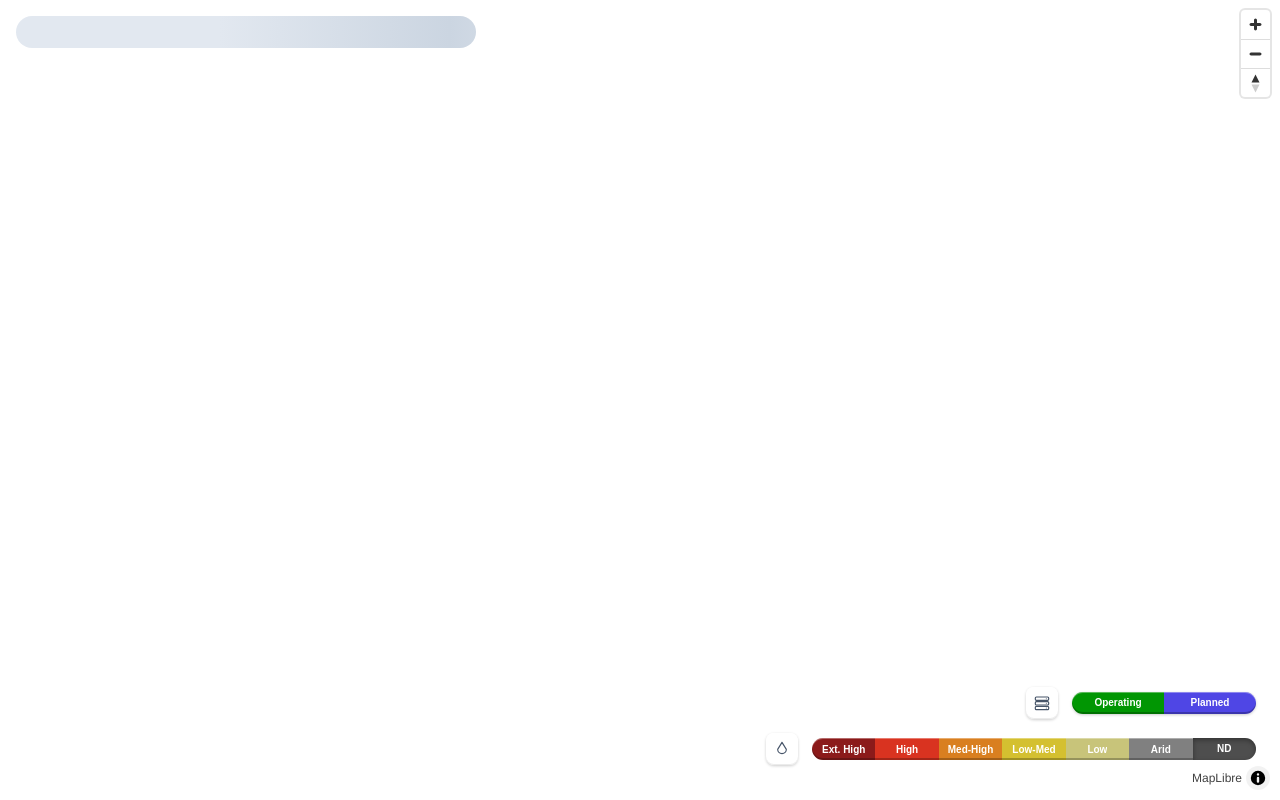
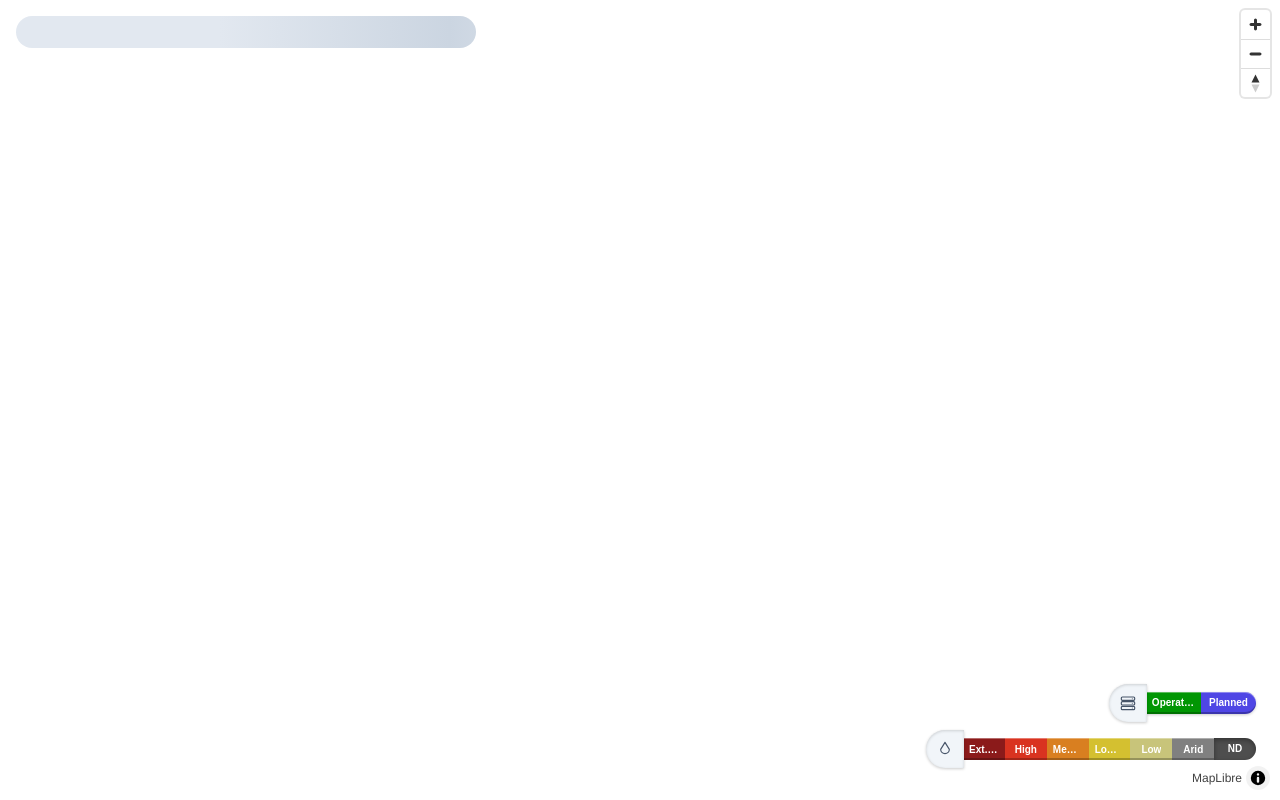
Before and after one commit to eddy8mame/moria, a Next.js app: page / in a window 1280 px wide. Built offline with nearby package versions, Linux system fonts and the light colour scheme; no server answers; what pmtiles would draw is missing.

Commit message:
wip: match style of chip row pills to icon badge

```diff
--- a/src/app/components/Map/MapLegend.tsx
+++ b/src/app/components/Map/MapLegend.tsx
@@ -149,20 +149,7 @@ function InfoIcon({ active }: { active: boolean }) {
     );
 }
 
-const BADGE_STYLE: React.CSSProperties = {
-    width: '32px',
-    height: '32px',
-    borderRadius: '8px',
-    background: 'rgba(255,255,255,0.96)',
-    boxShadow:
-        '0 1px 3px rgba(0,0,0,0.2), ' +
-        'inset 0 1px 0 rgba(255,255,255,0.9), ' +
-        'inset 0 -1px 0 rgba(0,0,0,0.08)',
-    display: 'flex',
-    alignItems: 'center',
-    justifyContent: 'center',
-    flexShrink: 0,
-};
+const PILL_SHADOW = '0 1px 3px rgba(0,0,0,0.2), inset 0 1px 3px rgba(0,0,0,0.15)';
 
 function ServerIcon() {
     return (
@@ -182,6 +169,52 @@ function DropIcon() {
         <svg width="16" height="16" viewBox="0 0 24 24" fill="none" stroke="#475569" strokeWidth="1.75" strokeLinecap="round" strokeLinejoin="round">
             <path d="M12 2L5.5 12.5a6.5 6.5 0 1013 0L12 2z" />
         </svg>
+    );
+}
+
+function LegendRow({
+    icon,
+    expanded,
+    onToggle,
+    children,
+}: {
+    icon: React.ReactNode;
+    expanded: boolean;
+    onToggle: () => void;
+    children: React.ReactNode;
+}) {
+    const [badgeHovered, setBadgeHovered] = useState(false);
+    return (
+        <div style={{ display: 'flex', alignItems: 'center' }}>
+            <button
+                onClick={onToggle}
+                onMouseEnter={() => setBadgeHovered(true)}
+                onMouseLeave={() => setBadgeHovered(false)}
+                style={{
+                    width: '38px',
+                    height: '38px',
+                    padding: 0,
+                    flexShrink: 0,
+                    background: badgeHovered ? '#e2e8f0' : '#f1f5f9',
+                    border: 'none',
+                    borderRadius: expanded ? '20px 0 0 20px' : '20px',
+                    cursor: 'pointer',
+                    display: 'flex',
+                    alignItems: 'center',
+                    justifyContent: 'center',
+                    boxShadow: PILL_SHADOW,
+                    transition: 'background 0.15s, border-radius 0.2s',
+                    zIndex: 1,
+                }}
+            >
+                {icon}
+            </button>
+            {expanded && (
+                <div style={{ marginLeft: '-1px' }}>
+                    {children}
+                </div>
+            )}
+        </div>
     );
 }
 
@@ -325,6 +358,7 @@ function ChipRow<T extends string | number>({
     items,
     selected,
     onSelect,
+    attached,
 }: {
     items: {
         label: string;
@@ -337,15 +371,15 @@ function ChipRow<T extends string | number>({
     }[];
     selected: T | null;
     onSelect: (value: T | null) => void;
+    attached?: boolean;
 }) {
     return (
         <div
             style={{
                 display: 'flex',
                 width: '100%',
-                borderRadius: '20px',
-                boxShadow:
-                    '0 1px 3px rgba(0,0,0,0.2), inset 0 1px 3px rgba(0,0,0,0.15)',
+                borderRadius: attached ? '0 20px 20px 0' : '20px',
+                boxShadow: PILL_SHADOW,
             }}
         >
             {items.map((item, i) => {
@@ -361,7 +395,7 @@ function ChipRow<T extends string | number>({
                         active={isActive}
                         dimmed={selected !== null && !isActive}
                         clickable
-                        first={i === 0}
+                        first={!attached && i === 0}
                         last={i === items.length - 1}
                         onClick={() => onSelect(isActive ? null : item.value)}
                     />
@@ -375,18 +409,19 @@ function MultiChipRow({
     items,
     selected,
     onSelect,
+    attached,
 }: {
     items: typeof ALL_WATER_CHIPS;
     selected: number[];
     onSelect: (values: number[]) => void;
+    attached?: boolean;
 }) {
     return (
-        <div style={{ display: 'flex', borderRadius: '20px' }}>
+        <div style={{ display: 'flex', borderRadius: attached ? '0 20px 20px 0' : '20px' }}>
             {items.map((item, i) => {
                 const isActive =
                     !item.clickable || selected.includes(item.bwsCat);
                 const anySelected = selected.length > 0;
-                // Non-clickable chips are never dimmed; clickable ones dim when not active
                 const isDimmed =
                     item.clickable &&
                     anySelected &&
@@ -403,7 +438,7 @@ function MultiChipRow({
                         active={isActive}
                         dimmed={isDimmed}
                         clickable={item.clickable}
-                        first={i === 0}
+                        first={!attached && i === 0}
                         last={i === items.length - 1}
                         onClick={() => {
                             if (!item.clickable) return;
@@ -415,7 +450,6 @@ function MultiChipRow({
                             } else {
                                 next = [...selected, item.bwsCat];
                             }
-                            // All selectable categories chosen → revert to show-all
                             const allChosen = SELECTABLE_CATS.every((c) =>
                                 next.includes(c)
                             );
@@ -429,6 +463,9 @@ function MultiChipRow({
 }
 
 export default function MapLegend({ filters, setFilters }: MapLegendProps) {
+    const [dcExpanded, setDcExpanded] = useState(true);
+    const [waterExpanded, setWaterExpanded] = useState(true);
+
     return (
         <div
             style={{
@@ -444,46 +481,40 @@ export default function MapLegend({ filters, setFilters }: MapLegendProps) {
             }}
         >
             {/* ── Data Centers ────────────────────────────── */}
-            <div style={{ display: 'flex', alignItems: 'center', gap: '6px' }}>
-                <div style={BADGE_STYLE}>
-                    <ServerIcon />
-                </div>
-                <div style={{ ...CTRL, minWidth: '200px' }}>
-                    <div style={{ padding: '8px 8px' }}>
+            <LegendRow
+                icon={<ServerIcon />}
+                expanded={dcExpanded}
+                onToggle={() => setDcExpanded((p) => !p)}
+            >
+                <div style={{ padding: '8px 8px 8px 0' }}>
                     <ChipRow
-                            items={DC_STATUSES.map((s) => ({
-                                ...s,
-                                value: s.label,
-                            }))}
+                        attached
+                        items={DC_STATUSES.map((s) => ({ ...s, value: s.label }))}
                         selected={filters.status}
                         onSelect={(v) =>
                             setFilters((prev) => ({ ...prev, status: v }))
                         }
                     />
                 </div>
-                </div>
-            </div>
+            </LegendRow>
 
             {/* ── Water Basin Stress ──────────────────────── */}
-            <div style={{ display: 'flex', alignItems: 'center', gap: '6px' }}>
-                <div style={BADGE_STYLE}>
-                    <DropIcon />
-                </div>
-                <div style={{ ...CTRL, minWidth: '460px' }}>
-                    <div style={{ padding: '8px 8px' }}>
+            <LegendRow
+                icon={<DropIcon />}
+                expanded={waterExpanded}
+                onToggle={() => setWaterExpanded((p) => !p)}
+            >
+                <div style={{ padding: '8px 8px 8px 0' }}>
                     <MultiChipRow
+                        attached
                         items={ALL_WATER_CHIPS}
                         selected={filters.waterCat}
                         onSelect={(v) =>
-                                setFilters((prev) => ({
-                                    ...prev,
-                                    waterCat: v,
-                                }))
+                            setFilters((prev) => ({ ...prev, waterCat: v }))
                         }
                     />
                 </div>
-                </div>
-            </div>
+            </LegendRow>
         </div>
     );
 }
```
Lines whose indentation alone changed are shown as unchanged.
